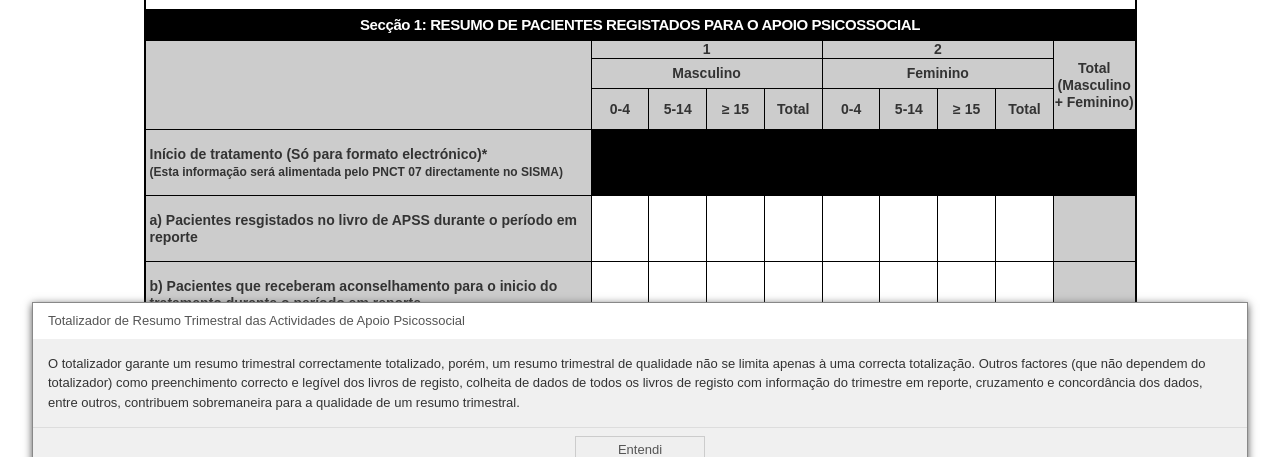
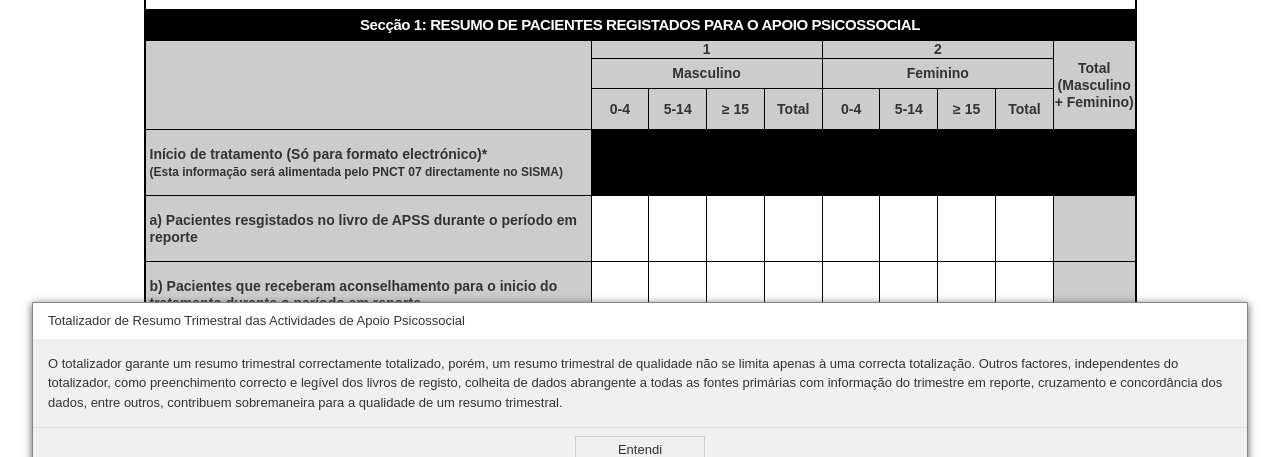
Before and after one commit to Quinamine/totalizador-de-resumo-trimestral-das-actividades-de-apoio-psicossocial-mod-sis-pnct-apss-11-a, a plain HTML site: page index.html in a window 1280 px wide. Shown: the part 308-765 px from the top of the page. Drawn offline with Linux system fonts and the light colour scheme; a script that the page names is missing.

Commit message:
HTML/CSS: Actualizei a primeira mensagem de diálogo sobre factores que contribuem para um bom resumo trimestral.

```diff
--- a/anatomia/layout.css
+++ b/anatomia/layout.css
@@ -615,7 +615,6 @@ details[open] .details__summary {
 .dialog-box-default__title {
     padding: 8px 15px;
     background-color: var(--yt);
-    color: var(--gray--5);
     white-space: nowrap;
     width: 100%;
     overflow: hidden;
@@ -638,7 +637,7 @@ details[open] .details__summary {
     font-size: 13px;
     display: block;
     transition-duration: .4s;
-    color: var(--gray--5);
+    color: var(--cor-de-texto);
 }
 .dialog-box-default__btn:hover {
     background-color: var(--cor-de-realce);
--- a/index.html
+++ b/index.html
@@ -358,7 +358,7 @@
         <section class="dialog-boxes --no-print">
             <div class="dialog-box-default dialog-box-default--sobre-aqd">
                 <h3 class="dialog-box-default__title">Totalizador de Resumo Trimestral das Actividades de Apoio Psicossocial</h3>
-                <p class="dialog-box-default__p">O totalizador garante um resumo trimestral correctamente totalizado, porém, um resumo trimestral de qualidade não se limita apenas à uma correcta totalização. Outros factores (que não dependem do totalizador) como preenchimento correcto e legível dos livros de registo, colheita de dados de todos os livros de registo com informação do trimestre em reporte, cruzamento e concordância dos dados, entre outros, contribuem sobremaneira para a qualidade de um resumo trimestral.</p>
+                <p class="dialog-box-default__p">O totalizador garante um resumo trimestral correctamente totalizado, porém, um resumo trimestral de qualidade não se limita apenas à uma correcta totalização. Outros factores, independentes do totalizador, como preenchimento correcto e legível dos livros de registo, colheita de dados abrangente a todas as fontes primárias com informação do trimestre em reporte, cruzamento e concordância dos dados, entre outros, contribuem sobremaneira para a qualidade de um resumo trimestral.</p>
                 <div class="dialog-box-default__btn-container">
                     <button class="dialog-box-default__btn dialog-box-default__btn--aqd">Entendi</button>
                 </div>
@@ -444,7 +444,7 @@
                     <li>Ter colhido os dados de todos os indicadores da ficha nas respectivas fontes primárias (livro(s) de registo) da sua Unidade Sanitária;</li>
                     <li>E por fim, preencher os dados nas células correspondentes em função das variáveis (indicador, faixa etária e sexo) e consequentemente os respectivos totais são, em tempo real, correcta e automaticamente calculados.</li>
                 </ul>
-                <p class="artigo__p--destaque">O totalizador garante um resumo trimestral correctamente totalizado, porém, um resumo trimestral de qualidade não se limita apenas à uma correcta totalização. Outros factores (que não dependem do totalizador) como preenchimento correcto e legível dos livros de registo, colheita de dados de todos os livros de registo com informação do trimestre em reporte, cruzamento e concordância dos dados, entre outros, contribuem sobremaneira para a qualidade de um resumo trimestral.</p>
+                <p class="artigo__p--destaque">O totalizador garante um resumo trimestral correctamente totalizado, porém, um resumo trimestral de qualidade não se limita apenas à uma correcta totalização. Outros factores, independentes do totalizador, como preenchimento correcto e legível dos livros de registo, colheita de dados abrangente a todas as fontes primárias com informação do trimestre em reporte, cruzamento e concordância dos dados, entre outros, contribuem sobremaneira para a qualidade de um resumo trimestral.</p>
                 <h3 class="artigo__titulo artigo__titulo--nivel-2">Qual é o destino dos dados que eu insiro?</h3>
                 <p>São guardados no seu celular ou computador, por meio de um recurso chamado <a href="https://developer.mozilla.org/pt-BR/docs/Web/API/Web_Storage_API" target="_blank">Web Storage</a> e você tem total controle sobre os dados, podendo mantê-los ou apagá-los por meio da opção "<b>Esvaziar ficha</b>" no menu do totalizador ou excluindo os dados de navegação do seu navegador.</p>
                 <h3 class="artigo__titulo artigo__titulo--nivel-2">Vantagens do totalizador</h3>
```
Also changed, not shown: 1 other file.
